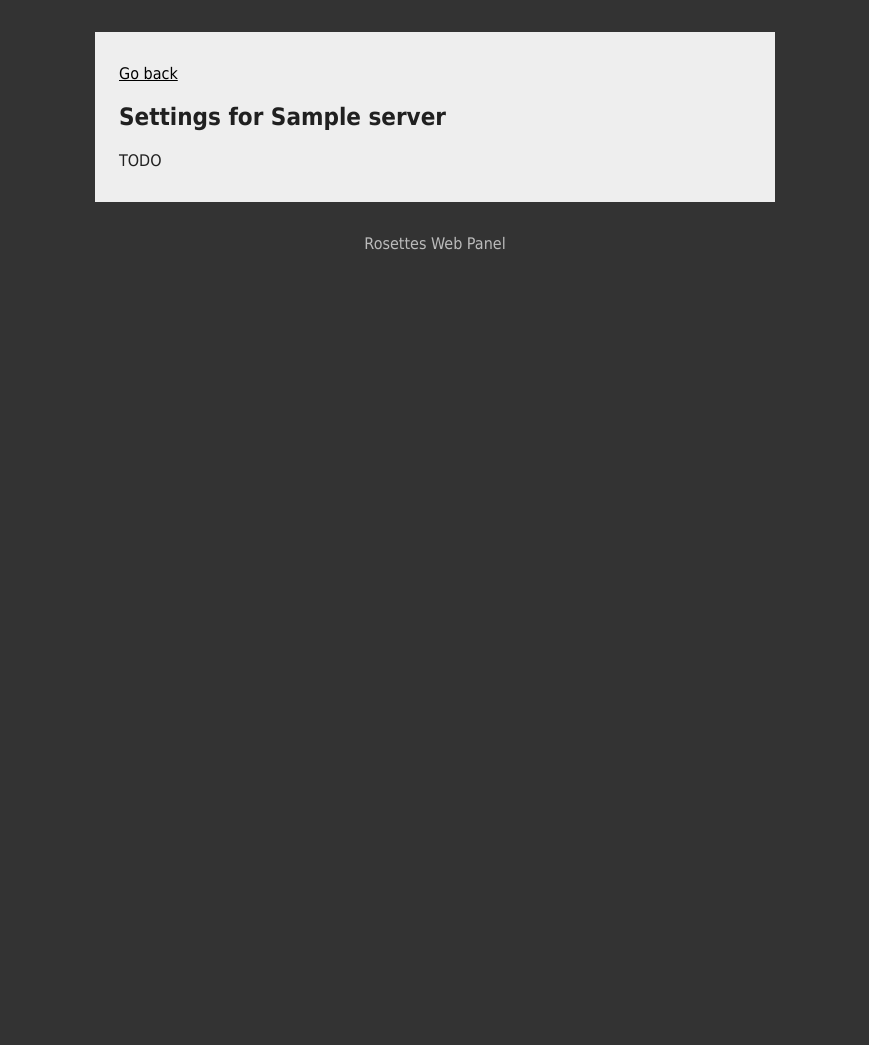
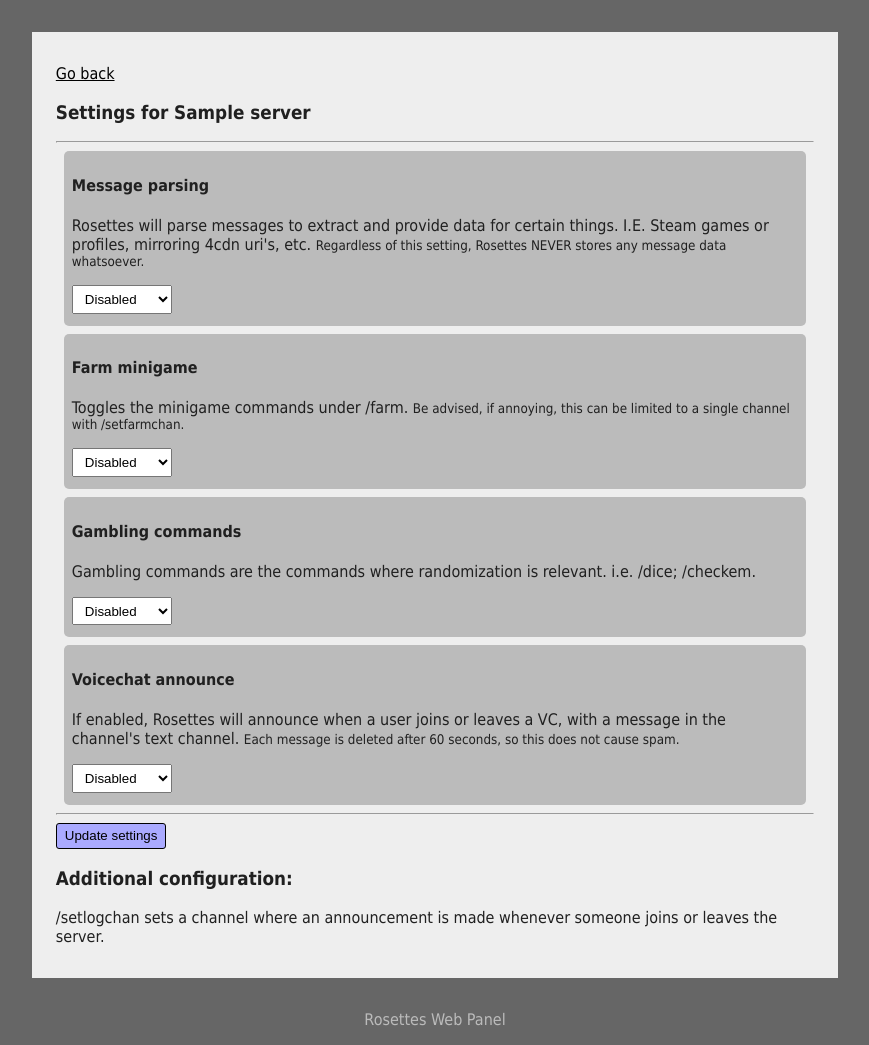
Before and after one commit to markski1/RosettesDiscord, a Flask app: template Admin Panel/templates/settings.html in a window 1280 px wide. Shown: the whole page, without its empty margins (205-1074 px from the left). Before the commit the page ends 250 px from the top, so only its background shows below. Run offline with Flask 3, Linux system fonts and the light colour scheme; the template is opened without the code that fills it: most values are stand-ins (such as "Sample title", 1, 10 or a date in 2020).

Commit message:
Implement 'Settings' section for webpanel

```diff
--- a/Admin Panel/static/style.css
+++ b/Admin Panel/static/style.css
@@ -1,13 +1,13 @@
 /* Sections */
 body {
-    background-color: #333333;
-    font-family: Tahoma, SansSerif;
+    background-color: #666666;
+    font-family: Tahoma, SansSerif, sans-serif;
     color: #BBBBBB;
 }
 
 main {
     margin: 2rem auto auto;
-    width: 50%;
+    width: 60%;
     max-width: 800px;
     background-color: #EEEEEE;
     padding: 1rem 1.5rem;
@@ -34,8 +34,9 @@ a {
 
 .block {
     background-color: #BBBBBB;
-    padding: 0.2rem 0.4rem;
+    padding: 0.2rem 0.5rem;
     margin: 0.5rem;
+    border-radius: 5px;
 }
 
 .menu-button {
@@ -52,3 +53,28 @@ a {
 .menu-button:hover {
     background-color: #5555AA;
 }
+
+input {
+    border-radius: 3px;
+    border: 1px black solid;
+}
+
+input[type=text] {
+    padding: 0.3rem 0.5rem;
+}
+
+select {
+    padding: 0.3rem 0.5rem;
+    min-width: 100px;
+}
+
+input[type=submit] {
+    padding: 0.3rem 0.5rem;
+    background-color: #AAAAFF;
+}
+
+/* Modifiers */
+
+.bottom-pad {
+    padding-bottom: 0.75rem;
+}
--- a/Admin Panel/templates/settings.html
+++ b/Admin Panel/templates/settings.html
@@ -1,14 +1,60 @@
 {% extends "layout.html" %}
-{% block title %}Login{% endblock %}
+{% block title %}Settings{% endblock %}
 
 {% block main %}
 
     <p><a href="/panel/">Go back</a></p>
 
-    <h2>Settings for {{ server['namecache'] }}</h2>
+    <h3>Settings for {{ server['namecache'] }}</h3>
 
-    <form method="POST" action="/action/update-settings">
-        <p>TODO</p>
+    <hr>
+
+    <form method="POST" action="/panel/{{ server['id'] }}/update-settings">
+        <div class="block bottom-pad">
+            <h4>Message parsing</h4>
+            <p>
+                Rosettes will parse messages to extract and provide data for certain things. I.E. Steam games or profiles, mirroring 4cdn uri's, etc.
+                <small>Regardless of this setting, Rosettes NEVER stores any message data whatsoever.</small>
+            </p>
+            <select name="msgparse">
+                <option value="1">Enabled</option>
+                <option value="0" {% if not msgparse %} selected {% endif %}>Disabled</option>
+            </select>
+        </div>
+        <div class="block bottom-pad">
+            <h4>Farm minigame</h4>
+            <p>
+                Toggles the minigame commands under /farm.
+                <small>Be advised, if annoying, this can be limited to a single channel with /setfarmchan.</small>
+            </p>
+            <select name="minigame">
+                <option value="1">Enabled</option>
+                <option value="0" {% if not minigame %} selected {% endif %}>Disabled</option>
+            </select>
+        </div>
+        <div class="block bottom-pad">
+            <h4>Gambling commands</h4>
+            <p>Gambling commands are the commands where randomization is relevant. i.e. /dice; /checkem.</p>
+            <select name="gambling">
+                <option value="1">Enabled</option>
+                <option value="0" {% if not gambling %} selected {% endif %}>Disabled</option>
+            </select>
+        </div>
+        <div class="block bottom-pad">
+            <h4>Voicechat announce</h4>
+            <p>
+                If enabled, Rosettes will announce when a user joins or leaves a VC, with a message in the channel's text channel.
+                <small>Each message is deleted after 60 seconds, so this does not cause spam.</small>
+            </p>
+            <select name="announce">
+                <option value="1">Enabled</option>
+                <option value="0" {% if not announce %} selected {% endif %}>Disabled</option>
+            </select>
+        </div>
+        <hr>
+        <input type="submit" value="Update settings">
     </form>
+    <h3>Additional configuration:</h3>
+    <p>/setlogchan sets a channel where an announcement is made whenever someone joins or leaves the server.</p>
 
 {% endblock %}
--- a/Admin Panel/utils/miscfuncs.py
+++ b/Admin Panel/utils/miscfuncs.py
@@ -34,7 +34,7 @@ def ownership_required(func):
         if not server:
             return "Rosettes has no knoweldge of this server."
 
-        if not current_user.id == server['ownerid']:
+        if int(current_user.id) != int(server['ownerid']):
             return "You don't own this server."
 
         return func(*args, **kwargs)
```
Also changed, not shown: Admin Panel/routes/panel.py (+37 -6 lines), Admin Panel/templates/prompts/success.html (+13 -0 lines), Admin Panel/utils/db_getters.py (+6 -1 lines).
